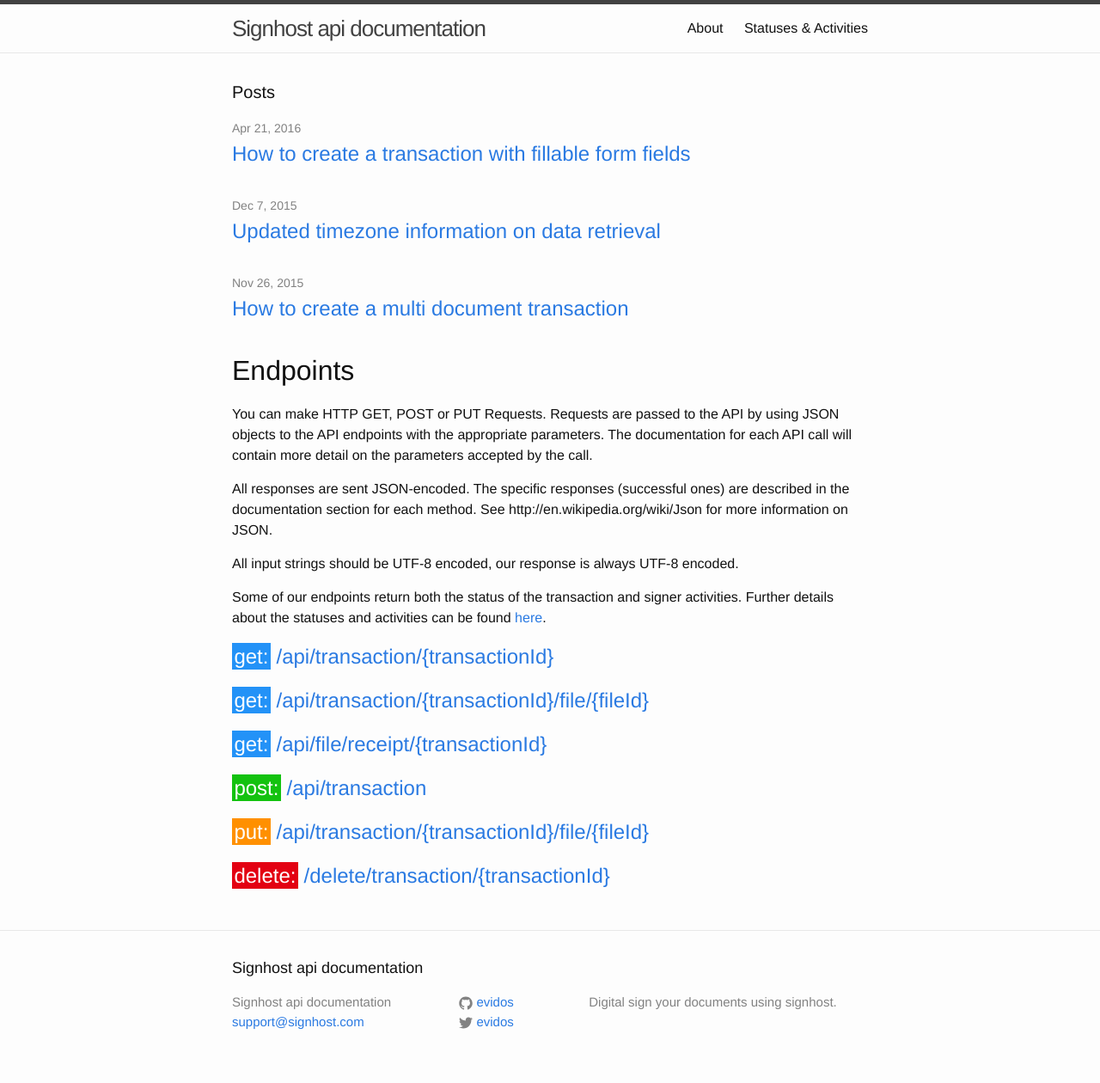
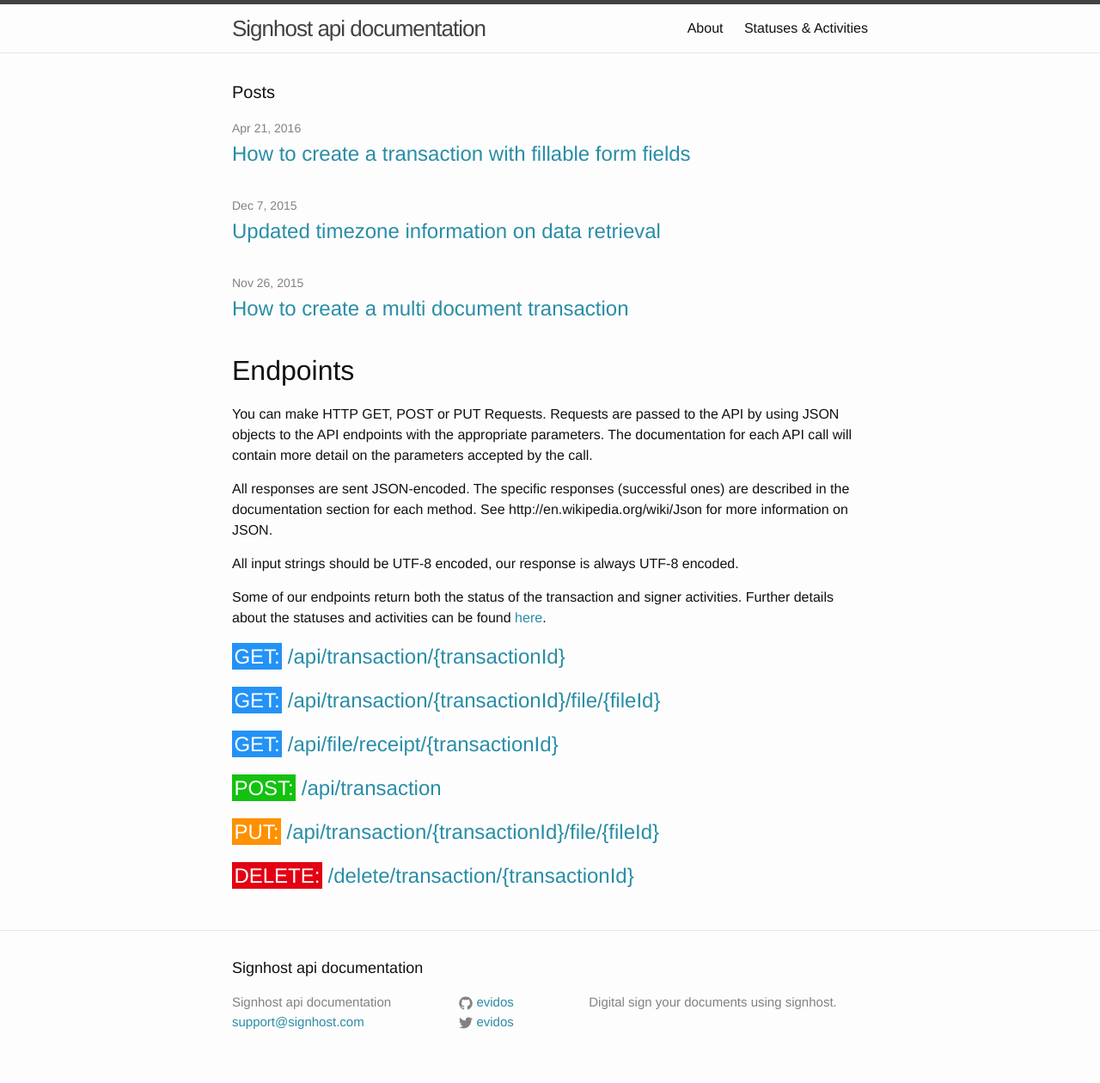
Before and after one commit to markohantula/evidos.github.io, a Jekyll site: the page built from index.html, in a window 1280 px wide. Shown: the whole page at 86% size. Built offline with Jekyll 4.4.1, drawn with Linux system fonts in a browser that asks for light colours.

Commit message:
small styling fix
Change resonse heading from h4 to h3.
Change brand color to blue from evidos logo.

```diff
--- a/css/main.scss
+++ b/css/main.scss
@@ -16,7 +16,7 @@
 
 $text-color:       #111;
 $background-color: #fdfdfd;
-$brand-color:      #2a7ae2;
+$brand-color:      #298DA6; // Blue color from Evidos Logo. Alternative #70AE43
 
 $grey-color:       #828282;
 $grey-color-light: lighten($grey-color, 40%);
--- a/index.html
+++ b/index.html
@@ -29,7 +29,7 @@
       {% assign method = m[1] %}
 
       {% capture method_id %}{{method_name}}{{ path[0] }}{% endcapture %}
-      <a href="#" onclick="toggleDisplay('{{ method_id }}');"><h2><span class="{{ method_name }}_endpoint">{{ method_name }}:</span> {{ path[0] }}</h2></a>
+      <a href="#" onclick="toggleDisplay('{{ method_id }}');"><h2><span class="{{ method_name }}_endpoint">{{ method_name | upcase }}:</span> {{ path[0] }}</h2></a>
       <div id="{{ method_name }}{{ path[0] }}">
       <h3>Description</h3>
       <p>{{ method.description }}</p>
@@ -171,7 +171,7 @@
 
       <!-- Begin Response section -->
       {% if method.responses | first %}
-        <h4>Responses</h4>
+        <h3>Responses</h3>
         <table>
           <tbody>
           {% for r in method.responses %}
```
